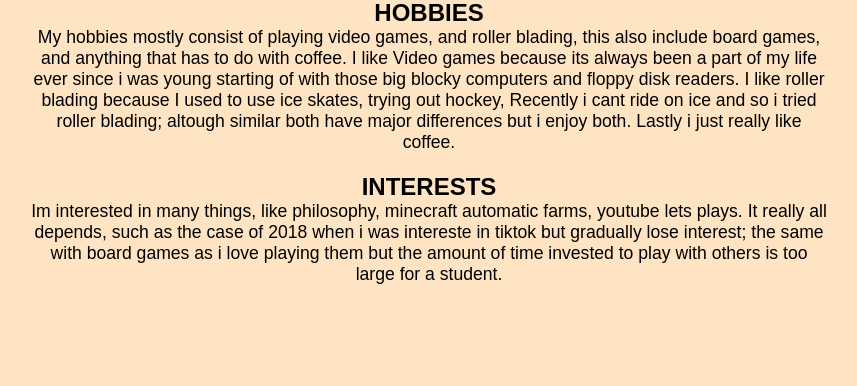
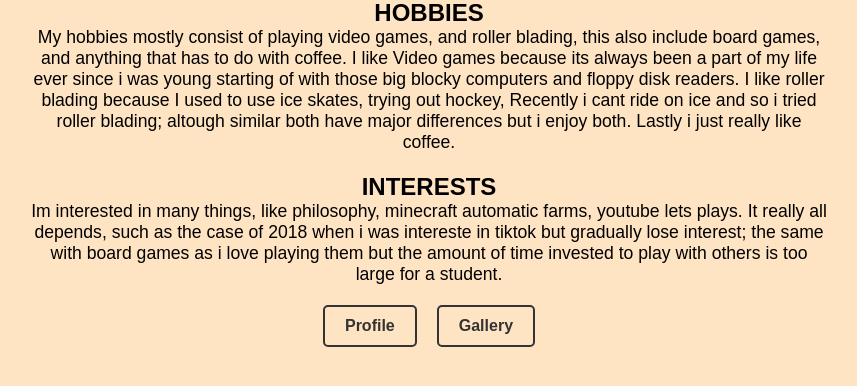
Before and after one commit to Leonard-B-bot/Leonard-B-bot.github.io, a plain HTML site: page hobbies.html in a window 1280 px wide. Shown: the part 86-472 px from the top of the page, without its empty margins (211-1068 px from the left). Drawn offline with Linux system fonts and the light colour scheme.

Commit message:
Updated HOBBIES.HTML so that it also has hyper links to index and gallery html

```diff
--- a/hobbies.html
+++ b/hobbies.html
@@ -19,4 +19,8 @@
         <p> Im interested in many things, like philosophy, minecraft automatic farms, youtube lets plays. It really all depends, such as the case of 2018 when i was intereste in tiktok but gradually lose interest; the same with board games as i love playing them but the amount of time invested to play with others is too large for a student.</p>
 
     </section>
+    <div>
+        <a href="file:///C:/Users/leonard/CC14/Leonard-B-bot.github.io/index.html" target="_blank">Profile</a>
+        <a href="file:///C:/Users/leonard/CC14/Leonard-B-bot.github.io/gallery.html" target="_blank">Gallery</a>
+    </div>
     </body>
```
